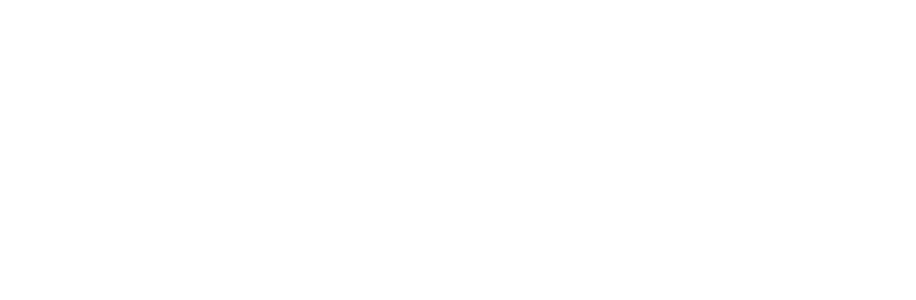
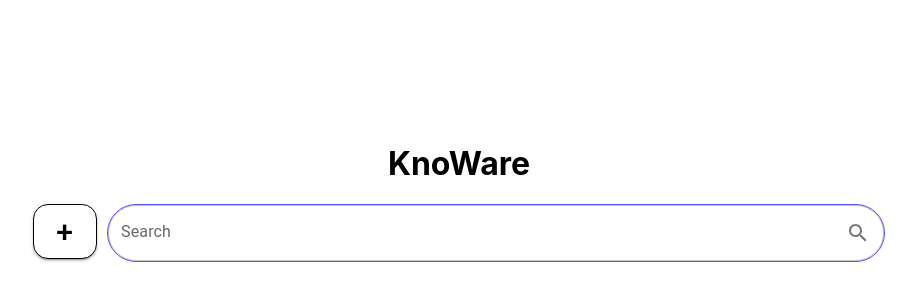
Before and after one commit to 4th-year-se-project/knoware-frontend, a React (Create React App) app: page / in a window 1280 px wide. Shown: the part 16-316 px from the top of the page, without its empty margins (181-1097 px from the left). Built offline with nearby package versions, Linux system fonts and the light colour scheme.

Commit message:
Modify search bar

```diff
--- a/src/App.css
+++ b/src/App.css
@@ -17,10 +17,17 @@
 
 .upload-btn {
   height: 55px;
+  margin-right: 10px !important;
+  background-color: white !important;
+  color: black !important;
+  font-size: 30px !important;
+  border-radius: 15px !important;
+  border: 1px solid black !important;
 }
 
 .search-field {
-  width: 100%;
+  width: 100% !important;
+  border-radius: 15px !important;
 }
 
 .header-app-bar {
--- a/src/App.js
+++ b/src/App.js
@@ -1,9 +1,11 @@
 import logo from './logo.svg';
 import './App.css';
+import SearchBar from './components/SearchBar/SearchBar';
 
 function App() {
   return (
     <div className="App">
+      <SearchBar />
     </div>
   );
 }
--- a/src/components/SearchBar/SearchBar.jsx
+++ b/src/components/SearchBar/SearchBar.jsx
@@ -1,9 +1,15 @@
 import React from "react";
-import { Container, TextField } from "@mui/material";
+import { Container, TextField, InputAdornment } from "@mui/material";
 import Button from "@mui/material/Button";
 import Stack from "@mui/material/Stack";
+import SearchIcon from "@mui/icons-material/Search";
 
 const SearchBar = () => {
+  const [searchTerm, setSearchTerm] = React.useState("");
+
+  const handleChange = (event) => {
+    setSearchTerm(event.target.value);
+  };
   return (
     <div className="App">
       <div className="knoware-title">
@@ -17,17 +23,28 @@ const SearchBar = () => {
           </Button>
         </Stack>
         <TextField
+          id="search"
+          type="search"
+          label="Search"
           className="search-field"
-        type="search"
-        id="search"
-        label="Search"
+          value={searchTerm}
+          onChange={handleChange}
+          sx={{ width: 600 }}
+          InputProps={{
+            endAdornment: (
+              <InputAdornment position="end">
+                <SearchIcon />
+              </InputAdornment>
+            ),
+            style: {
+              borderRadius: '50px',
+              border: '1px solid #5552FF'
+            }
+          }}
         />
-      <Button className="upload-btn" variant="contained" component="label">
-        Search
-      </Button>
       </Container>
     </div>
   );
-}
+};
 
 export default SearchBar;
```
Lines whose indentation alone changed are shown as unchanged.
